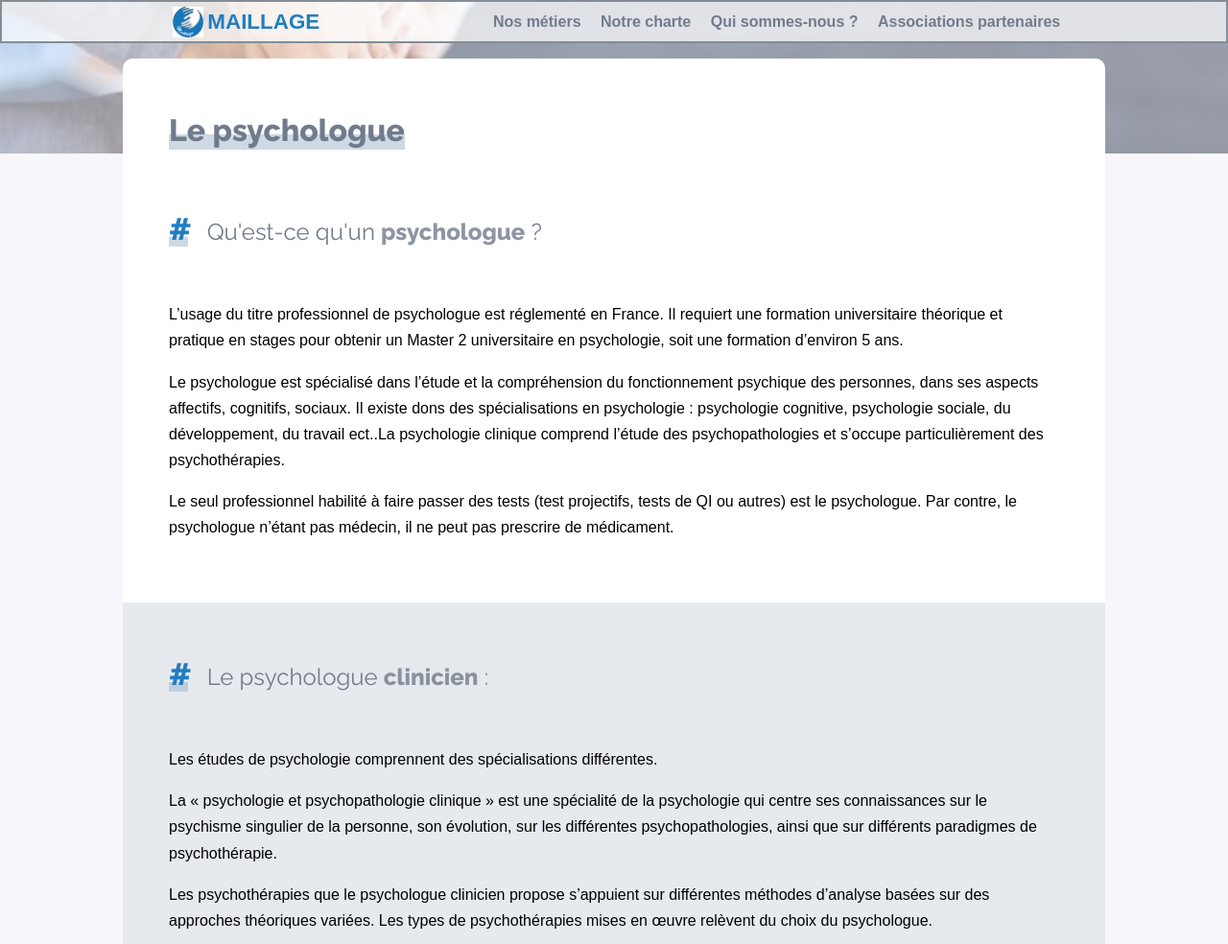
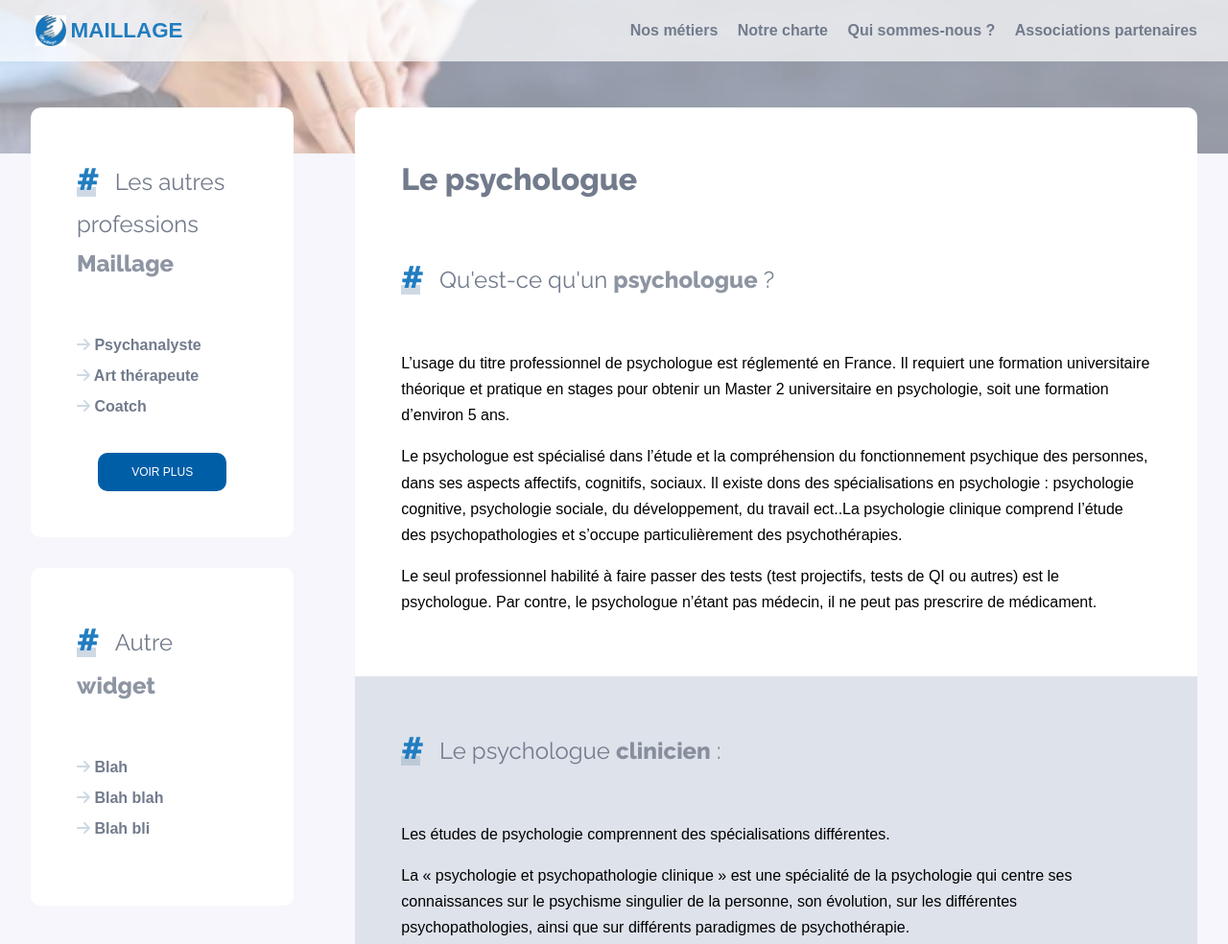
Before and after one commit to ElisePatrikainen/maillage, a plain HTML site: page psychologue.html in a window 1280 px wide. Shown: the top 984 px of the page at 96% size. Drawn offline with Linux system fonts and the light colour scheme.

Commit message:
improvements

```diff
--- a/css/style-pages.css
+++ b/css/style-pages.css
@@ -1,7 +1,7 @@
 :root {
     --colored-background: #f6f6fc;
     --logo-blue: #217dc0;
-    --test : rgba(12, 55, 88, 0.1);
+    --test: rgba(12, 55, 88, 0.1);
     --titles-main-color: #727b8c;
     /* --titles-second-color: #475bfb; */
     --titles-second-color: #005ea7;
@@ -17,17 +17,18 @@ body {
 }
 
 
-@media(min-width: 800px) {
+@media (min-width: 800px) {
 
     nav, footer {
         background-color: rgba(255, 255, 255, 0.7);
-        border: 2px solid #848d97;
         z-index: 11;
         font-weight: bold;
     }
 
-    nav {
+    nav #large-nav-menu {
         justify-content: space-between;
+        height: 4rem;
+        padding: 0 1.5rem;
     }
 
     #large-nav-menu a {
@@ -52,7 +53,6 @@ body {
 }
 
 
-
 #main {
     width: 80%;
     margin: auto;
@@ -75,15 +75,16 @@ body {
     height: 17rem;
 }
 
-.with-background {
-    background-color: rgba(255, 255, 255, 0.5);
+.white-background {
     background-color: white;
-    border-radius: 10px;
 }
 
-.text {
-    padding: 3rem;
+#main, #side {
+    margin: 2rem !important;
     line-height: 1.7;
+    border-radius: 10px;
+    position: relative;
+    overflow: hidden;
 }
 
 h1, h2 {
@@ -136,17 +137,15 @@ h1::before {
     width: 100%;
     height: 1rem;
     background-color: #ced9e4;
-    bottom: 0.5rem;
     color: black;
 }
 
 
-.section {
-    margin-top: 2rem;
+.section, .side-section {
     padding: 3rem;
 }
 
-.with-colored-background {
+.colored-background {
     background-color: var(--test);
 }
 
@@ -158,7 +157,6 @@ h1::before {
 
 .card {
     border-radius: 5px;
-    background-color: white;
     padding: 1rem 2rem;
     width: 80%;
     margin-bottom: 2rem;
@@ -233,3 +231,45 @@ footer {
         flex-direction: row;
     }
 }
+
+#main-cond {
+    display: flex;
+    position: relative;
+}
+
+#side {
+    display: none;
+}
+
+@media (min-width: 800px) {
+
+    #side {
+        display: block;
+        width: 25%;
+    }
+
+    #main-cont {
+        display: flex;
+    }
+
+    .side-section {
+        margin-bottom: 2rem;
+        border-radius: 10px;
+    }
+
+    .side-section ul {
+        list-style: none;
+        padding: 0;
+        color: var(--titles-main-color);
+        line-height: 2;
+        font-weight: bold;
+    }
+
+    .side-section ul i {
+        color: #8ea7c16e;
+    }
+
+    .side-section button {
+        margin-top: 2rem;
+    }
+}
--- a/psychologue.html
+++ b/psychologue.html
@@ -3,25 +3,25 @@
 <head>
     <!-- Basic Page Needs
   –––––––––––––––––––––––––––––––––––––––––––––––––– -->
-    <meta charset="utf-8" />
+    <meta charset="utf-8"/>
     <title>Maillage</title>
-    <meta name="description" content="" />
-    <meta name="author" content="" />
+    <meta name="description" content=""/>
+    <meta name="author" content=""/>
 
     <!-- Mobile Specific Metas
   –––––––––––––––––––––––––––––––––––––––––––––––––– -->
-    <meta name="viewport" content="width=device-width, initial-scale=1" />
+    <meta name="viewport" content="width=device-width, initial-scale=1"/>
 
     <!-- CSS
   –––––––––––––––––––––––––––––––––––––––––––––––––– -->
-    <link rel="stylesheet" href="css/normalize.css" />
+    <link rel="stylesheet" href="css/normalize.css"/>
     <!-- <link rel="stylesheet" href="css/skeleton.css" /> -->
-    <link rel="stylesheet" href="css/style2.css" />
-    <link rel="stylesheet" href="css/style-pages.css" />
+    <link rel="stylesheet" href="css/style2.css"/>
+    <link rel="stylesheet" href="css/style-pages.css"/>
 
     <!-- Favicon
   –––––––––––––––––––––––––––––––––––––––––––––––––– -->
-    <link rel="icon" type="image/png" href="images/favicon.png" />
+    <link rel="icon" type="image/png" href="images/favicon.png"/>
 
     <!-- FONT
   –––––––––––––––––––––––––––––––––––––––––––––––––– -->
@@ -62,7 +62,7 @@
 
     <div id="large-nav-menu" class="large">
         <a id="nav-home" href="./index.html">
-          <img class="logo" src="images/logo.png" />
+            <img class="logo" src="images/logo.png"/>
             <span>Maillage</span>
         </a>
 
@@ -83,11 +83,42 @@
         </div>
     </div>
 </nav>
-    <img id="background-img-top" src="images/front1bis.jpg" />
+<img id="background-img-top" src="images/front1bis.jpg"/>
 
-    <div id="main" class="with-background">
+<div id="main-cond">
+
+    <div id="side">
+        <div class="side-section white-background">
+            <h2>
+                <span class="before-title">#</span>Les autres professions
+                <span class="bold">Maillage</span>
+            </h2>
+            <ul>
+                <li><i class="fas fa-arrow-right"></i> Psychanalyste</li>
+                <li><i class="fas fa-arrow-right"></i> Art thérapeute</li>
+                <li><i class="fas fa-arrow-right"></i> Coatch</li>
+            </ul>
+            <button>Voir plus</button>
+        </div>
+
+        <div class="side-section white-background">
+            <h2>
+                <span class="before-title">#</span>Autre
+                <span class="bold">widget</span>
+            </h2>
+            <ul>
+                <li><i class="fas fa-arrow-right"></i> Blah</li>
+                <li><i class="fas fa-arrow-right"></i> Blah blah</li>
+                <li><i class="fas fa-arrow-right"></i> Blah bli</li>
+            </ul>
+        </div>
+
+    </div>
+
+
+    <div id="main">
         <div>
-        <div class="text">
+            <div class="section white-background text">
                 <h1>Le psychologue</h1>
                 <h2>
                     <span class="before-title">#</span>Qu'est-ce qu'un
@@ -116,7 +147,7 @@
                 </p>
             </div>
 
-        <div class="with-colored-background text">
+            <div class="section colored-background text">
                 <h2>
                     <span class="before-title">#</span>Le psychologue
                     <span class="bold">clinicien</span> :
@@ -147,7 +178,7 @@
             </div>
         </div>
 
-      <div class="section">
+        <div class="section white-background">
             <h2>
                 <span class="before-title bold">#</span>Les psychologues
                 <span class="bold">Maillage</span> :
@@ -155,7 +186,7 @@
             <div class="cards">
                 <div class="card">
                     <div class="title">
-              <img src="./images/lacan.jpg" />
+                        <img src="./images/lacan.jpg"/>
                         <h3>J. Lacan</h3>
                     </div>
                     <p>
@@ -168,7 +199,7 @@
 
                 <div class="card">
                     <div class="title">
-              <img src="./images/lacan.jpg" />
+                        <img src="./images/lacan.jpg"/>
                         <h3>J. Lacan</h3>
                     </div>
                     <p>
@@ -179,38 +210,15 @@
                     </p>
                 </div>
 
-          <div class="card">
-            <div class="title">
-              <img src="./images/lacan.jpg" />
-              <h3>J. Lacan</h3>
-            </div>
-            <p>
-              Jacques Lacan, de son nom complet Jacques-Marie Émile Lacan est un
-              psychanalyste français. La thèse de doctorat en psychiatrie qu'il
-              soutient en 1932 reflète en partie l'influence des surréalistes
-              qu'il fréquente. En analyse avec Rudolph Loewenstein...
-            </p>
-          </div>
-
-          <div class="card">
-            <div class="title">
-              <img src="./images/lacan.jpg" />
-              <h3>J. Lacan</h3>
-            </div>
-            <p>
-              Jacques Lacan, de son nom complet Jacques-Marie Émile Lacan est un
-              psychanalyste français. La thèse de doctorat en psychiatrie qu'il
-              soutient en 1932 reflète en partie l'influence des surréalistes
-              qu'il fréquente. En analyse avec Rudolph Loewenstein...
-            </p>
-          </div>
             </div>
 
             <button>Voir plus</button>
         </div>
     </div>
 
-    <img id="background-img-bottom" src="images/front1bis.jpg" />
+</div>
+
+<img id="background-img-bottom" src="images/front1bis.jpg"/>
 <footer>
     <ul>
         <li>Thérapie</li>
```
Lines whose indentation alone changed are shown as unchanged.
